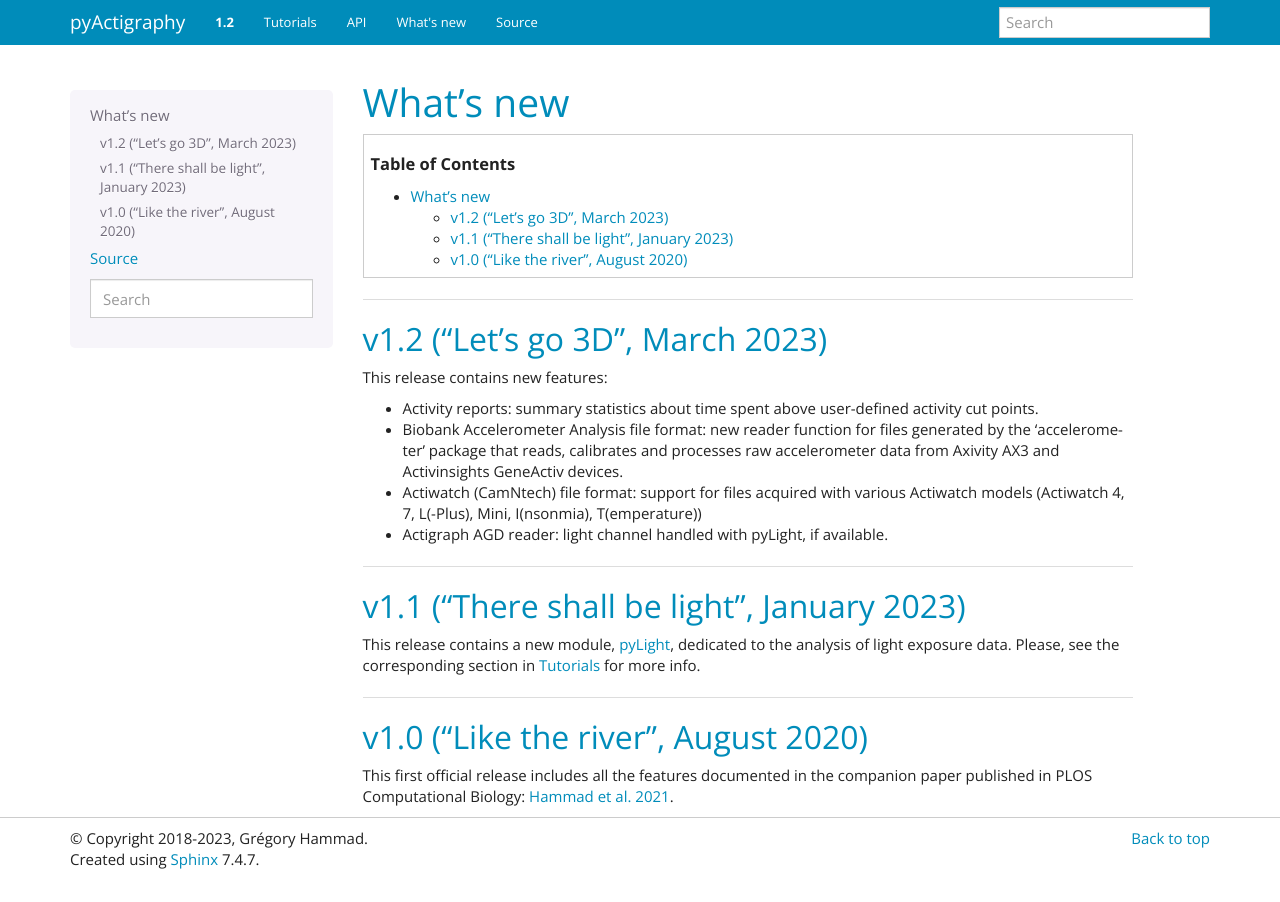
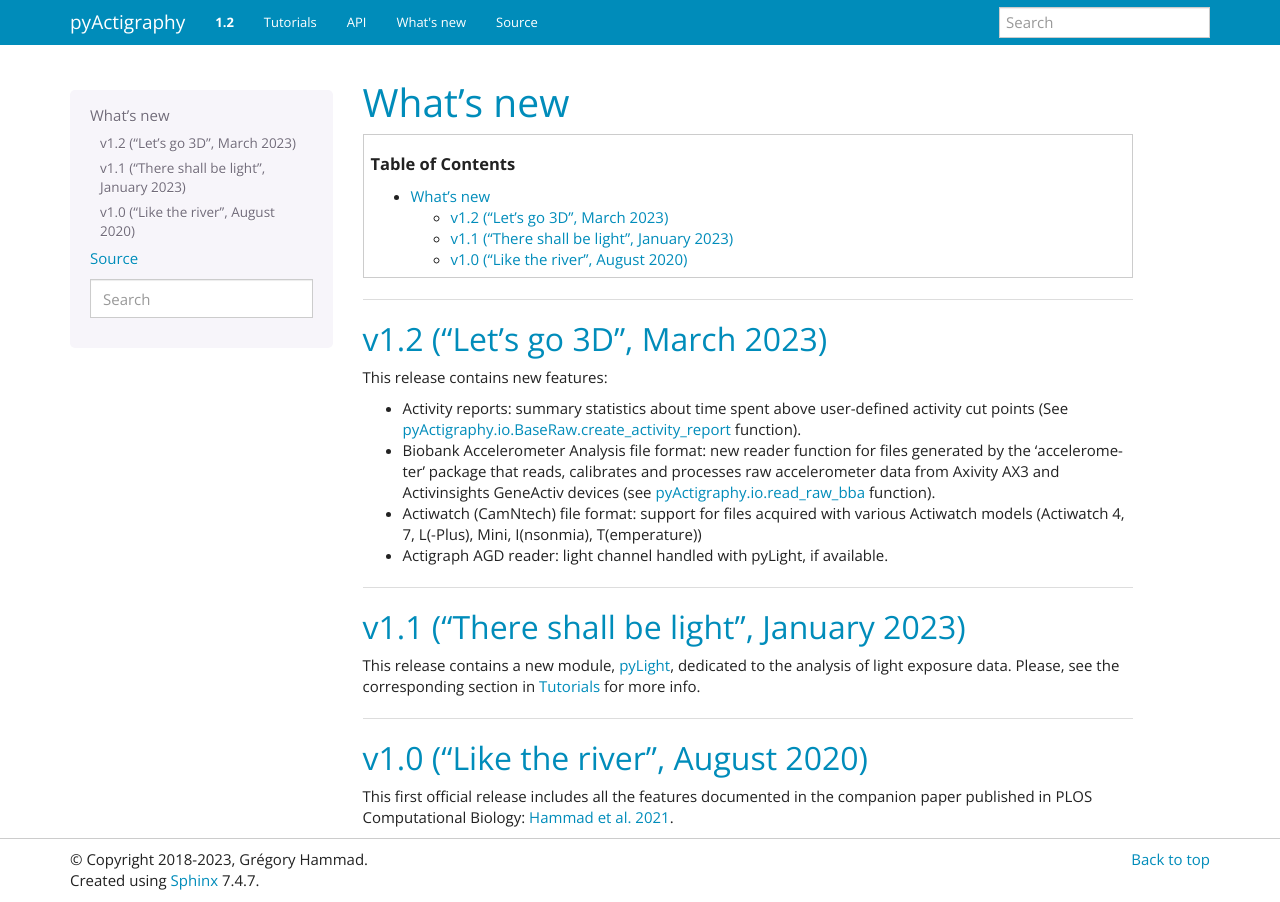
Before and after one commit to ghammad/pyActigraphy, a Sphinx documentation site: the page built from docs/source/changelog.rst, in a window 1280 px wide. Built offline with Sphinx 7.4.7, drawn with Linux system fonts in a browser that asks for light colours.

Commit message:
Add ref to new functions in changelog

```diff
--- a/docs/source/changelog.rst
+++ b/docs/source/changelog.rst
@@ -13,8 +13,8 @@ v1.2 ("Let's go 3D", March 2023)
 
 This release contains new features:
 
-* Activity reports: summary statistics about time spent above user-defined activity cut points.
-* Biobank Accelerometer Analysis file format: new reader function for files generated by the 'accelerometer' package that reads, calibrates and processes raw accelerometer data from Axivity AX3 and Activinsights GeneActiv devices.
+* Activity reports: summary statistics about time spent above user-defined activity cut points (See `pyActigraphy.io.BaseRaw.create_activity_report <https://ghammad.github.io/pyActigraphy/BaseRaw.html#pyActigraphy.io.BaseRaw.create_activity_report>`_ function).
+* Biobank Accelerometer Analysis file format: new reader function for files generated by the 'accelerometer' package that reads, calibrates and processes raw accelerometer data from Axivity AX3 and Activinsights GeneActiv devices (see `pyActigraphy.io.read_raw_bba <https://ghammad.github.io/pyActigraphy/_autosummary/pyActigraphy.io.read_raw_bba.html#pyActigraphy.io.read_raw_bba>`_ function).
 * Actiwatch (CamNtech) file format: support for files acquired with various Actiwatch models (Actiwatch 4, 7, L(-Plus), Mini, I(nsonmia), T(emperature))
 * Actigraph AGD reader: light channel handled with pyLight, if available.
 
```
